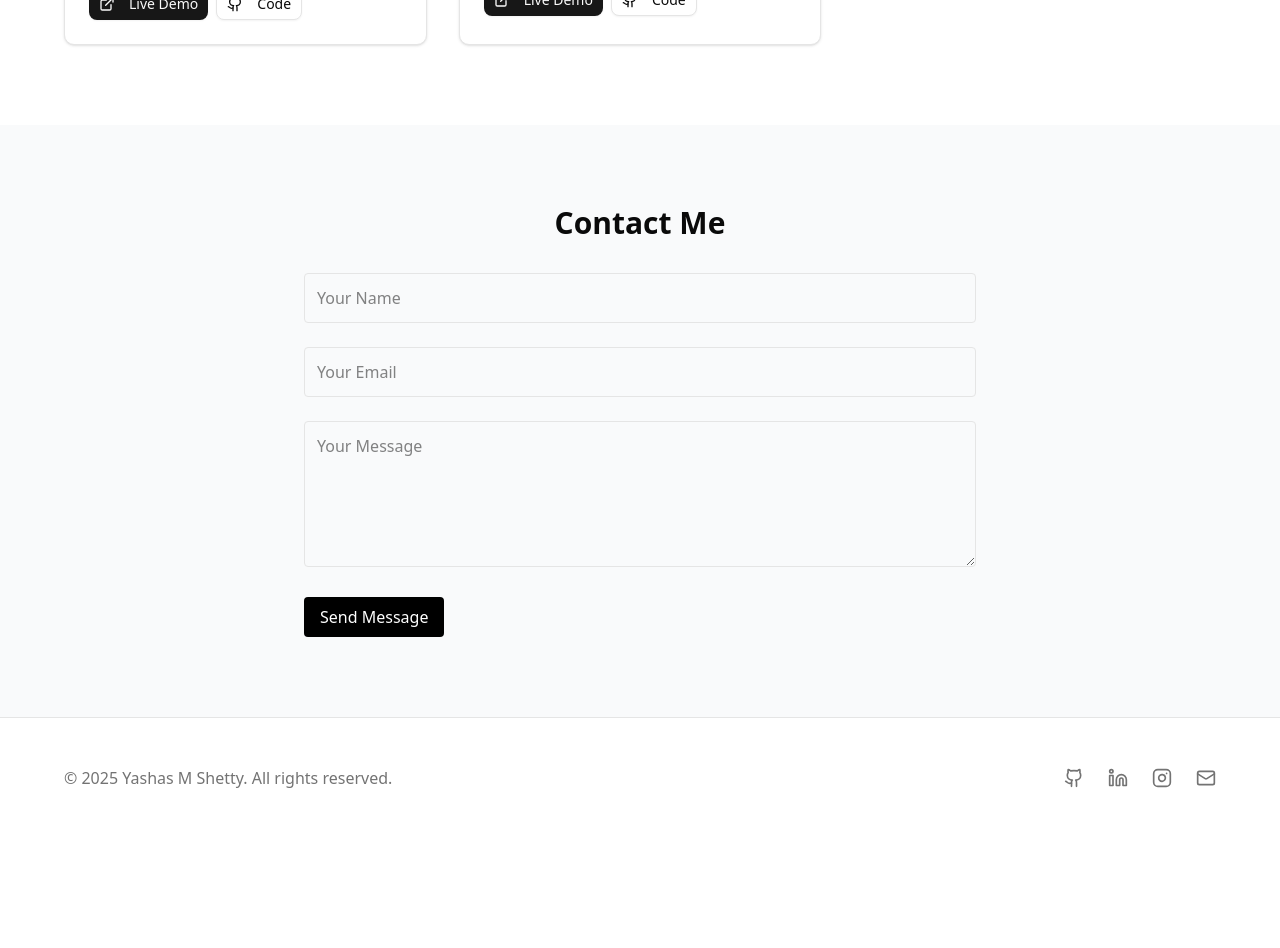
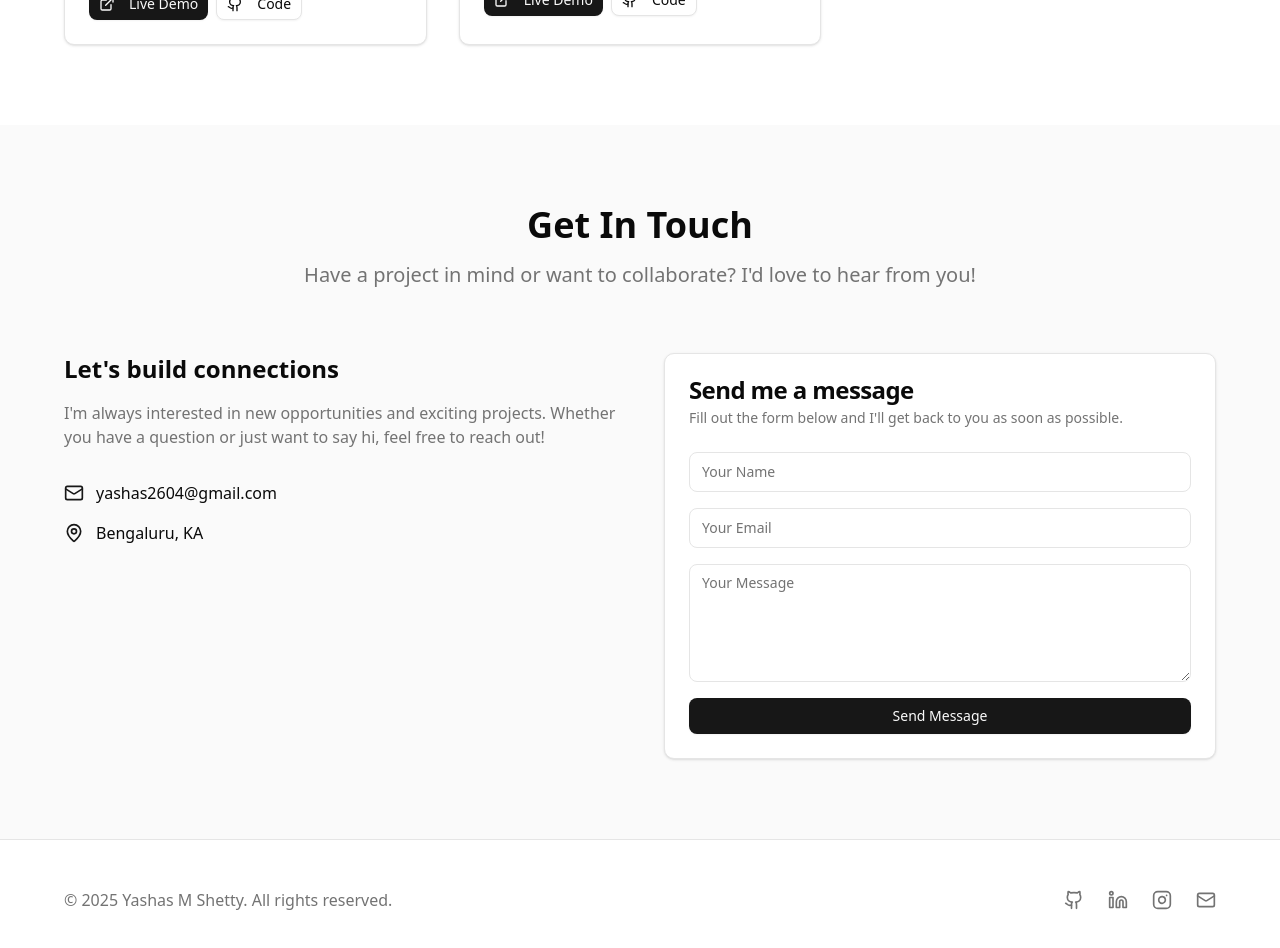
Before and after one commit to yashas2604/MyPortfolio, a Next.js app: page / in a window 1280 px wide. Shown: the part 3200-4148 px from the top of the page. Before the commit the page ends 4038 px from the top, so only its background shows below. Built offline with nearby package versions, Linux system fonts and the light colour scheme.

Commit message:
updated the contact section ui

```diff
--- a/src/components/contact.tsx
+++ b/src/components/contact.tsx
@@ -1,113 +1,12 @@
-// /* eslint-disable react/no-unescaped-entities */
-// "use client"
-
-// import type React from "react"
-
-// import { useState } from "react"
-// import { Button } from "@/components/ui/button"
-// import { Card, CardContent, CardDescription, CardHeader, CardTitle } from "@/components/ui/card"
-// import { Input } from "@/components/ui/input"
-// import { Textarea } from "@/components/ui/textarea"
-// import { Mail, MapPin } from "lucide-react"
-
-// export function Contact() {
-//   const [formData, setFormData] = useState({
-//     name: "",
-//     email: "",
-//     message: "",
-//   })
-
-//   const handleSubmit = (e: React.FormEvent) => {
-//     e.preventDefault()
-//     // Handle form submission here
-//     console.log("Form submitted:", formData)
-//     // Reset form
-//     setFormData({ name: "", email: "", message: "" })
-//   }
-
-//   const handleChange = (e: React.ChangeEvent<HTMLInputElement | HTMLTextAreaElement>) => {
-//     setFormData((prev) => ({
-//       ...prev,
-//       [e.target.name]: e.target.value,
-//     }))
-//   }
-
-//   return (
-//     <section id="contact" className="py-20 px-4 sm:px-6 lg:px-8 bg-muted/50">
-//       <div className="container mx-auto max-w-6xl">
-//         <div className="text-center mb-16">
-//           <h2 className="text-3xl sm:text-4xl font-bold mb-4">Get In Touch</h2>
-//           <p className="text-xl text-muted-foreground max-w-2xl mx-auto">
-//             Have a project in mind or want to collaborate? I'd love to hear from you!
-//           </p>
-//         </div>
-
-//         <div className="grid lg:grid-cols-2 gap-12">
-//           <div className="space-y-8">
-//             <div>
-//               <h3 className="text-2xl font-semibold mb-4">Let's build connections</h3>
-//               <p className="text-muted-foreground mb-6">
-//                 I'm always interested in new opportunities and exciting projects. Whether you have a question or just
-//                 want to say hi, feel free to reach out!
-//               </p>
-//             </div>
-
-//             <div className="space-y-4">
-//               <div className="flex items-center space-x-3">
-//                 <Mail className="h-5 w-5 text-primary" />
-//                 <span>yashas2604@gmail.com</span>
-//               </div>
-//               <div className="flex items-center space-x-3">
-//                 <MapPin className="h-5 w-5 text-primary" />
-//                 <span>Bengaluru, KA</span>
-//               </div>
-//             </div>
-//           </div>
-
-//           <Card>
-//             <CardHeader>
-//               <CardTitle>Send me a message</CardTitle>
-//               <CardDescription>Fill out the form below and I'll get back to you as soon as possible.</CardDescription>
-//             </CardHeader>
-//             <CardContent>
-//               <form onSubmit={handleSubmit} className="space-y-4">
-//                 <div>
-//                   <Input name="name" placeholder="Your Name" value={formData.name} onChange={handleChange} required />
-//                 </div>
-//                 <div>
-//                   <Input
-//                     name="email"
-//                     type="email"
-//                     placeholder="Your Email"
-//                     value={formData.email}
-//                     onChange={handleChange}
-//                     required
-//                   />
-//                 </div>
-//                 <div>
-//                   <Textarea
-//                     name="message"
-//                     placeholder="Your Message"
-//                     rows={5}
-//                     value={formData.message}
-//                     onChange={handleChange}
-//                     required
-//                   />
-//                 </div>
-//                 <Button type="submit" className="w-full">
-//                   Send Message
-//                 </Button>
-//               </form>
-//             </CardContent>
-//           </Card>
-//         </div>
-//       </div>
-//     </section>
-//   )
-// }
-'use client'
+/* eslint-disable react/no-unescaped-entities */
+"use client"
 
 import { useState } from "react"
+import { Button } from "@/components/ui/button"
+import { Card, CardContent, CardDescription, CardHeader, CardTitle } from "@/components/ui/card"
+import { Input } from "@/components/ui/input"
+import { Textarea } from "@/components/ui/textarea"
+import { Mail, MapPin } from "lucide-react"
 
 export function Contact() {
   const [formData, setFormData] = useState({
@@ -143,41 +42,74 @@ export function Contact() {
   }
 
   return (
-    <section className="py-20 px-4 sm:px-6 lg:px-8 bg-gray-50">
-      <div className="max-w-2xl mx-auto">
-        <h2 className="text-3xl font-bold text-center mb-8">Contact Me</h2>
-        <form onSubmit={handleSubmit} className="space-y-6">
-          <input
-            type="text"
+    <section id="contact" className="py-20 px-4 sm:px-6 lg:px-8 bg-muted/50">
+      <div className="container mx-auto max-w-6xl">
+        <div className="text-center mb-16">
+          <h2 className="text-3xl sm:text-4xl font-bold mb-4">Get In Touch</h2>
+          <p className="text-xl text-muted-foreground max-w-2xl mx-auto">
+            Have a project in mind or want to collaborate? I'd love to hear from you!
+          </p>
+        </div>
+
+        <div className="grid lg:grid-cols-2 gap-12">
+          <div className="space-y-8">
+            <div>
+              <h3 className="text-2xl font-semibold mb-4">Let's build connections</h3>
+              <p className="text-muted-foreground mb-6">
+                I'm always interested in new opportunities and exciting projects. Whether you have a question or just
+                want to say hi, feel free to reach out!
+              </p>
+            </div>
+
+            <div className="space-y-4">
+              <div className="flex items-center space-x-3">
+                <Mail className="h-5 w-5 text-primary" />
+                <span>yashas2604@gmail.com</span>
+              </div>
+              <div className="flex items-center space-x-3">
+                <MapPin className="h-5 w-5 text-primary" />
+                <span>Bengaluru, KA</span>
+              </div>
+            </div>
+          </div>
+
+          <Card>
+            <CardHeader>
+              <CardTitle>Send me a message</CardTitle>
+              <CardDescription>Fill out the form below and I'll get back to you as soon as possible.</CardDescription>
+            </CardHeader>
+            <CardContent>
+              <form onSubmit={handleSubmit} className="space-y-4">
+                <Input
                   name="name"
+                  placeholder="Your Name"
                   value={formData.name}
                   onChange={handleChange}
-            placeholder="Your Name"
                   required
-            className="w-full border p-3 rounded"
                 />
-          <input
+                <Input
+                  name="email"
                   type="email"
-            name="email"
+                  placeholder="Your Email"
                   value={formData.email}
                   onChange={handleChange}
-            placeholder="Your Email"
                   required
-            className="w-full border p-3 rounded"
                 />
-          <textarea
+                <Textarea
                   name="message"
+                  placeholder="Your Message"
+                  rows={5}
                   value={formData.message}
                   onChange={handleChange}
-            placeholder="Your Message"
                   required
-            rows={5}
-            className="w-full border p-3 rounded"
                 />
-          <button type="submit" className="bg-black text-white py-2 px-4 rounded">
+                <Button type="submit" className="w-full">
                   Send Message
-          </button>
+                </Button>
               </form>
+            </CardContent>
+          </Card>
+        </div>
       </div>
     </section>
   )
```
Lines whose indentation alone changed are shown as unchanged.
